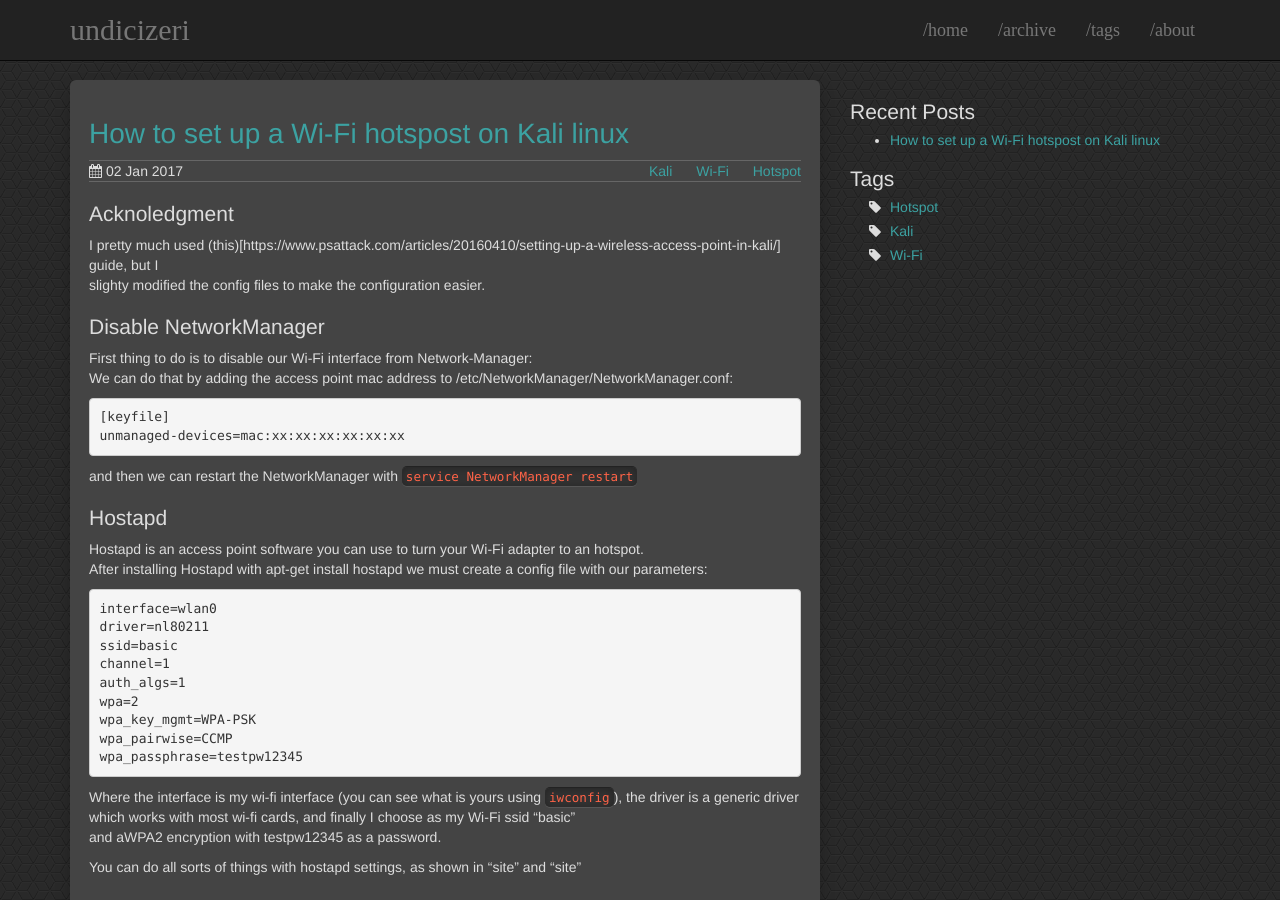
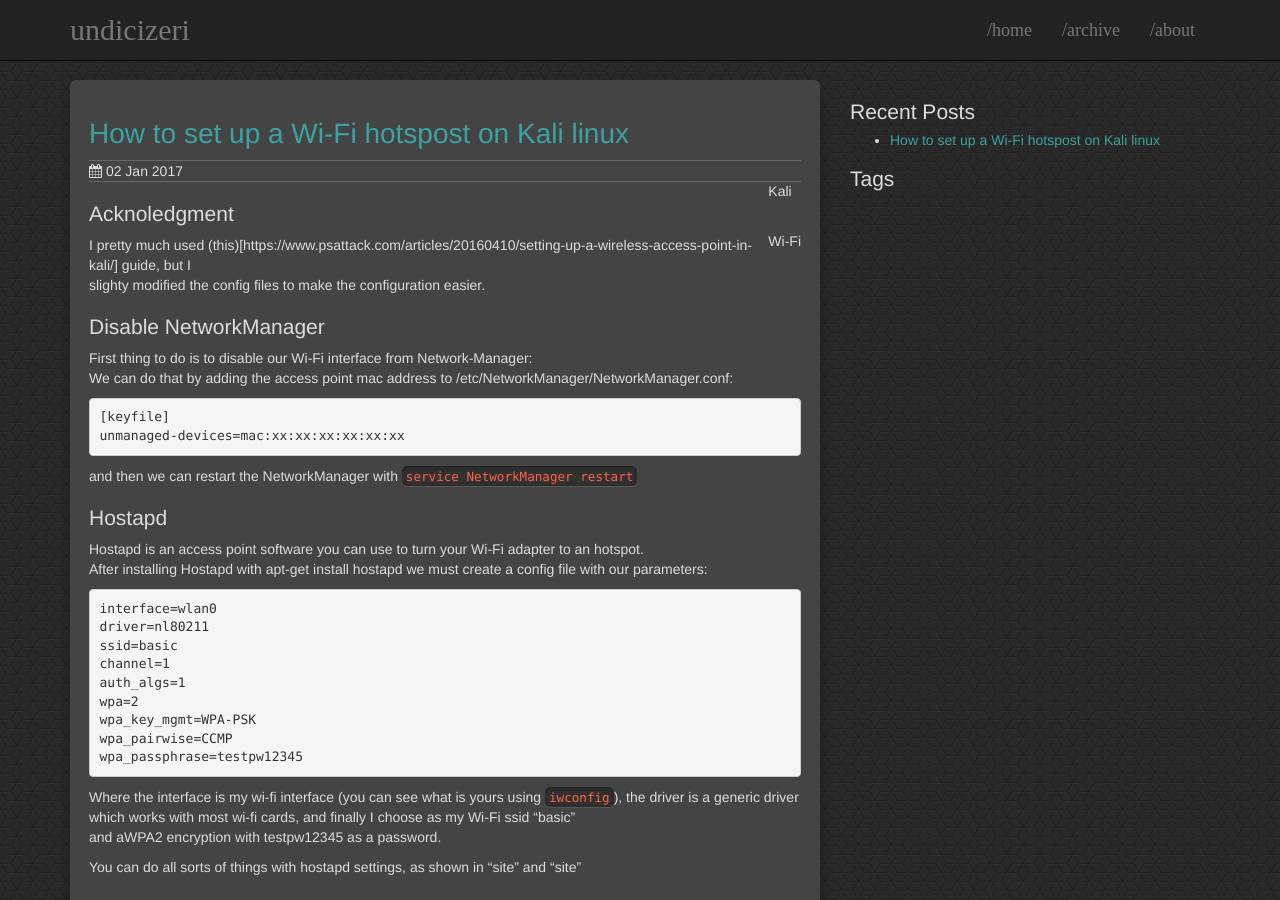
Before and after one commit to ManofWax/manofwax.github.io, a Jekyll site: the page built from _posts/2017-01-02-hotspot_kali.markdown, in a window 1280 px wide and 900 px high. Built offline with Jekyll 4.4.1, drawn with Linux system fonts in a browser that asks for light colours.

Commit message:
Removing tags

```diff
--- a/_includes/header.html
+++ b/_includes/header.html
@@ -51,7 +51,6 @@
         <ul class="nav navbar-nav">
           <li><a href="{{site.baseurl | prepend:site.url}}/">/home</a></li>
           <li><a href="{{site.baseurl | prepend:site.url}}/archive.html">/archive</a></li>
-          <li><a href="{{site.baseurl | prepend:site.url}}/tags.html">/tags</a></li>
           <li><a href="{{site.baseurl | prepend:site.url}}/about.html">/about</a></li>
         </ul>
       </div>
--- a/_layouts/post.html
+++ b/_layouts/post.html
@@ -14,8 +14,8 @@
                   <time>{{ page.date | date_to_string }}</time>
                 </div>
                 <ul>
-                  {% for tag in page.tags %}
-                    <li><a href="{{ site.url | append:site.baseurl }}/tag/{{ tag }}">{{ tag }}</a></li>
+                  {% for tag in page.categories %}
+                    <li><p>{{ tag }}</p></li>
                   {% endfor %}
                 </ul>
               </div>
--- a/_posts/2017-01-02-hotspot_kali.markdown
+++ b/_posts/2017-01-02-hotspot_kali.markdown
@@ -3,10 +3,6 @@ layout: post
 title:  "How to set up a Wi-Fi hotspost on Kali linux"
 date:   2017-01-02 08:00:00
 categories: Kali Wi-Fi
-tags:
-- Kali
-- Wi-Fi
-- Hotspot
 ---
 
 ## Acknoledgment
```
Also changed, not shown: tags.md (deleted, +0 -16 lines).
